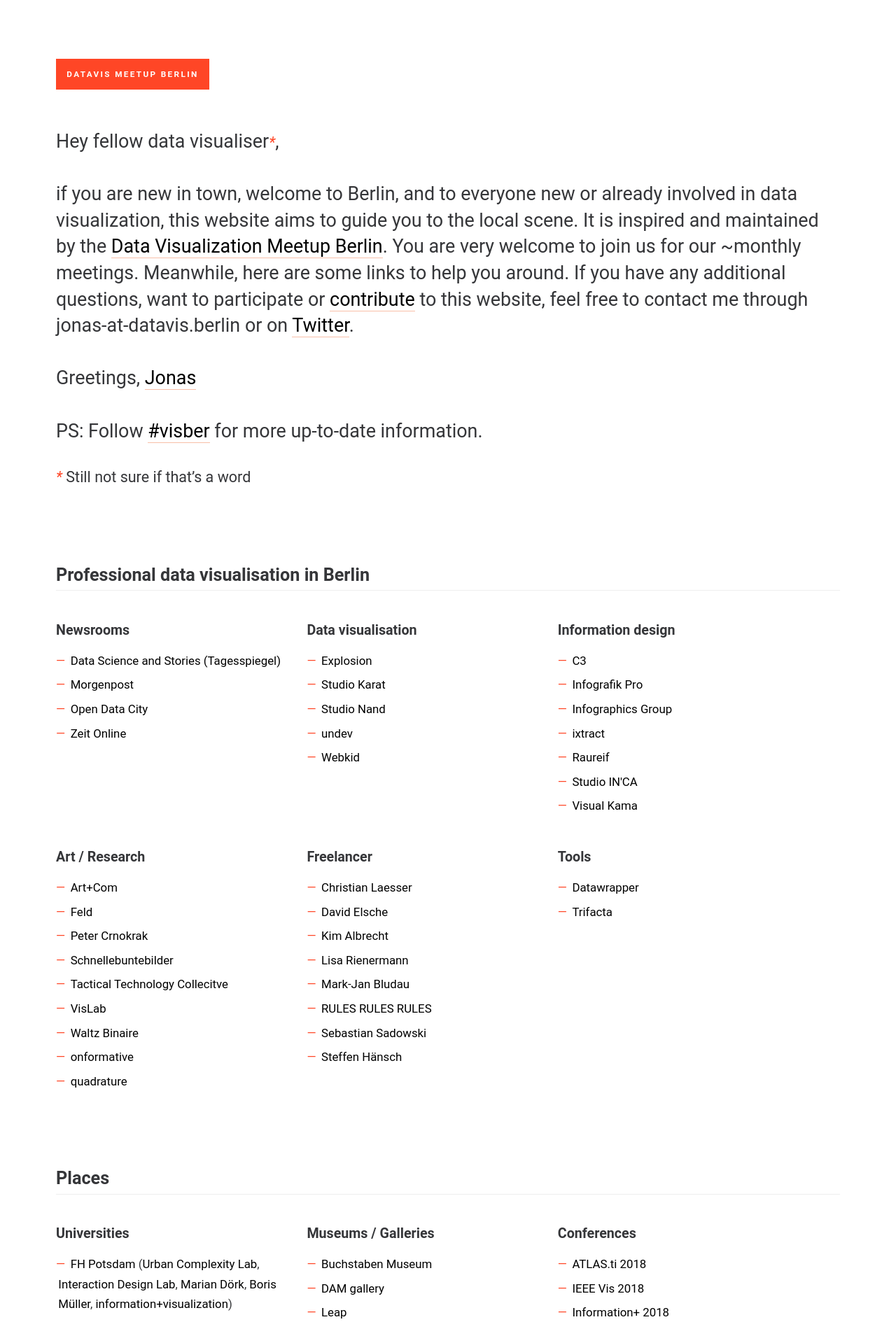
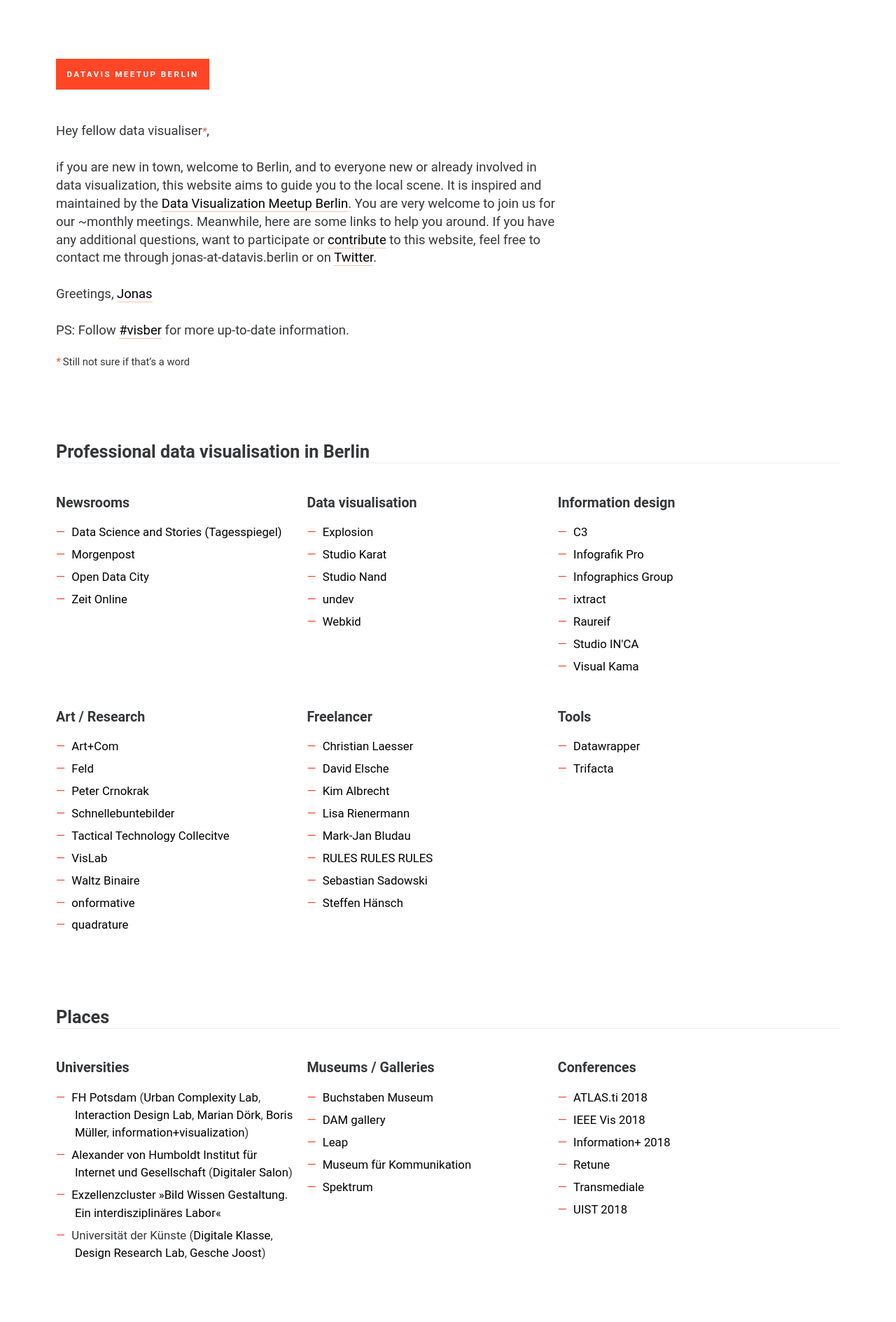
Before and after one commit to Data-Visualization-Berlin/datavis.berlin, a Jekyll site: the page built from index.html, in a window 1280 px wide. Shown: the top 1889 px of the page at 70% size. Built offline with Jekyll 4.4.1, drawn with Linux system fonts in a browser that asks for light colours.

Commit message:
design tweaks

```diff
--- a/_config.yml
+++ b/_config.yml
@@ -14,7 +14,7 @@
 # You can create any custom variable you would like, and they will be accessible
 # in the templates via {{ site.myvariable }}.
 title: Data Visualisation Meetup Berlin
-short_title: DataVis Berlin
+short_title: DataVisBerlin
 description: >- # this means to ignore newlines until "baseurl:"
   Monthly Data Visualisation Meetup in Berlin about Data Visulistation, Information Design, Statistics and Technology.
 baseurl: "" # the subpath of your site, e.g. /blog
--- a/_sass/layout.scss
+++ b/_sass/layout.scss
@@ -26,7 +26,7 @@
 @media only all and (min-width: 45em) {
   p {
     margin: 1em 0;
-    font-size: 1.4em;
+    font-size: 1.1em;
     line-height: 1.35;
   }
 
@@ -44,8 +44,9 @@
 @media only all and (min-width: 70em) {
   p {
     margin: 1em 0;
-    font-size: 1.6em;
+    font-size: 1.1em;
     line-height: 1.4;
+    width: 64%;
   }
 
   div.boxes section {
--- a/_sass/typography.scss
+++ b/_sass/typography.scss
@@ -17,7 +17,7 @@
 
 p {
   margin: 1em 0;
-  font-size: 1.2em;
+  font-size: 1em;
   line-height: 1.3;
 }
 
@@ -44,6 +44,7 @@
   margin-top: 4em;
   margin-bottom: 0;
   border-bottom: 1px solid #eee;
+  line-height: 1.2em;
 }
 
 h3 {
@@ -55,18 +56,17 @@
   list-style: none;
   padding: 0;
   margin: 0;
-}
 
   li {
-  padding: 3px 0;
+    padding: 0.2em 1em 0.2em 1.6em;
     list-style-position: inside;
-  padding-left: 0.2em;
-  text-indent: -.2em;
-  padding-right: 1em;
-}
+    text-indent: -1.6em;
+    line-height: 1.5em;
 
-li:before {
+    &:before {
       content: "— ";
       color: $brand-color;
-    margin-right: 0.2em;
+      margin-right: 0.3em;
     }
+  }
+}
```
Lines whose indentation alone changed are shown as unchanged.
